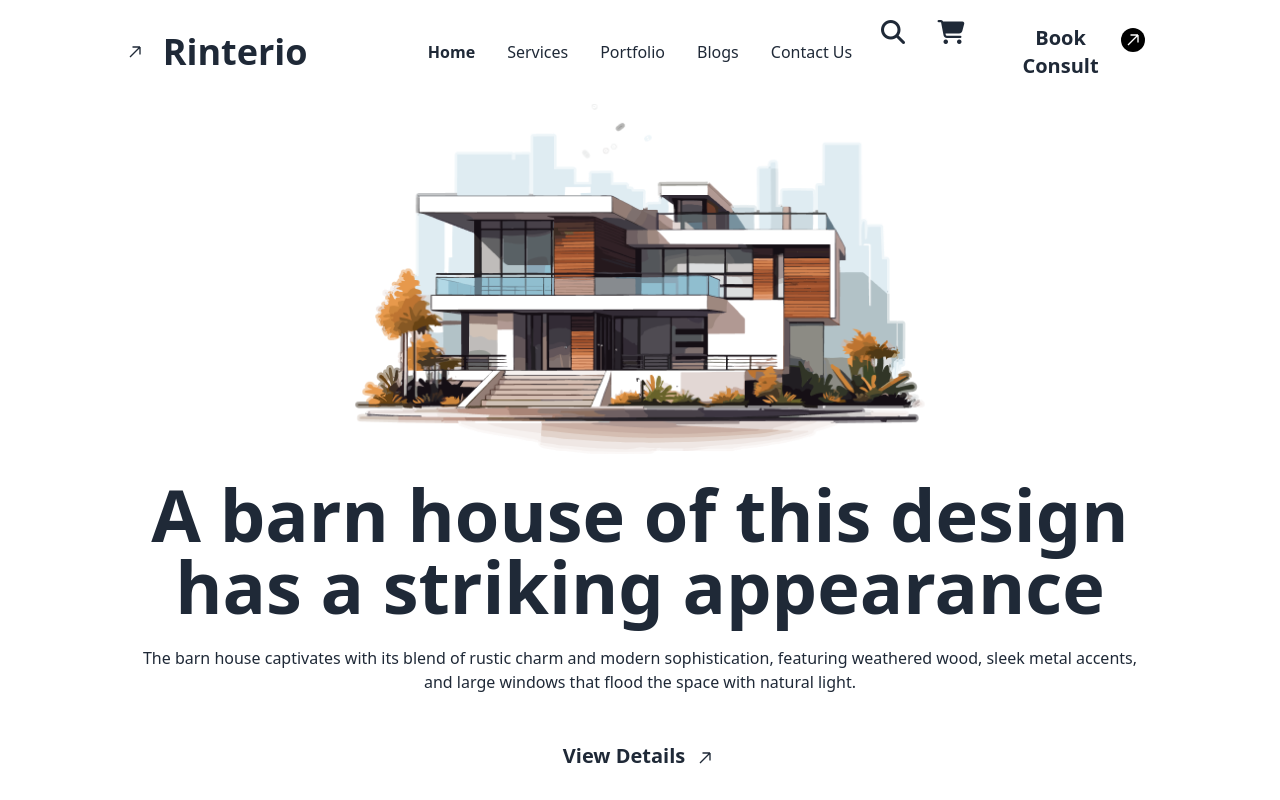
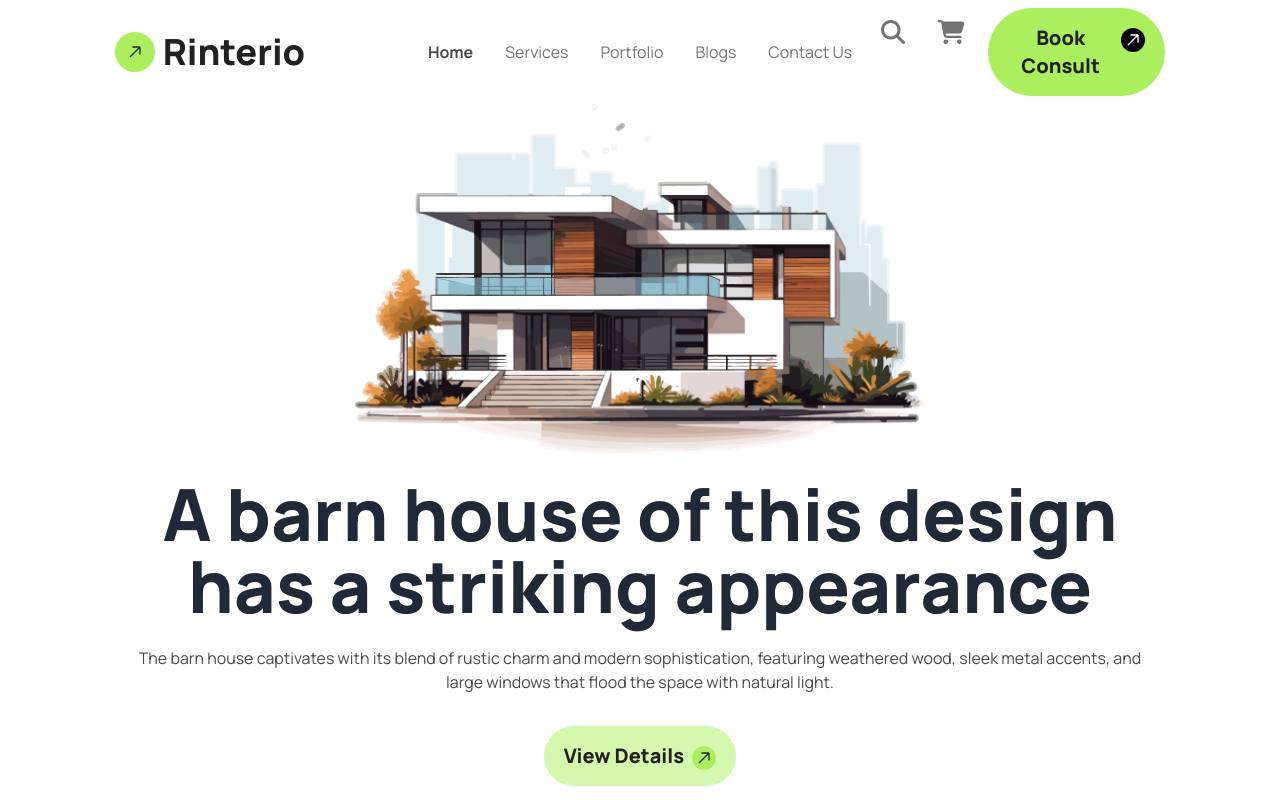
Before and after one commit to Abu-Sayed-Sarker/assingment-3, a website: page index.html in a window 1280 px wide. Shown: the top 800 px of the page. Drawn offline with nearby package versions, Linux system fonts and the light colour scheme; files that its build step writes are made by us from their sources.

Commit message:
file location change

```diff
--- a/index.html
+++ b/index.html
@@ -5,7 +5,7 @@
     <meta charset="UTF-8">
     <meta name="viewport" content="width=device-width, initial-scale=1.0">
     <title>Rinterio</title>
-    <link rel="stylesheet" href="../src/output.css">
+    <link rel="stylesheet" href="./src/output.css">
 
     <!-- daisy ui link-->
 
@@ -111,7 +111,7 @@
             </div>
             <!-- -------------- banner section ---------------------- -->
             <div class="flex flex-col items-center gap-6">
-                <img src="../assets/banner.png " alt="">
+                <img src="./assets/banner.png" alt="">
                 <h1 class="lg:text-7xl text-2xl font-extrabold text-center">A barn house of this design has a striking appearance</h1>
                 <p class="text-center text-xs lg:text-base max-w-5xl text-secoundery_p_color">The barn house captivates with its blend of rustic charm and modern sophistication, featuring weathered wood, sleek metal accents, and large windows that flood the space with natural light.</p>
             </div>
--- a/tailwind.config.js
+++ b/tailwind.config.js
@@ -1,6 +1,6 @@
 /** @type {import('tailwindcss').Config} */
 module.exports = {
-  content: ["./public/**/*.{html,js}"],
+  content: ["./*.{html,js}"],
   theme: {
     extend: {
       colors: {
```
